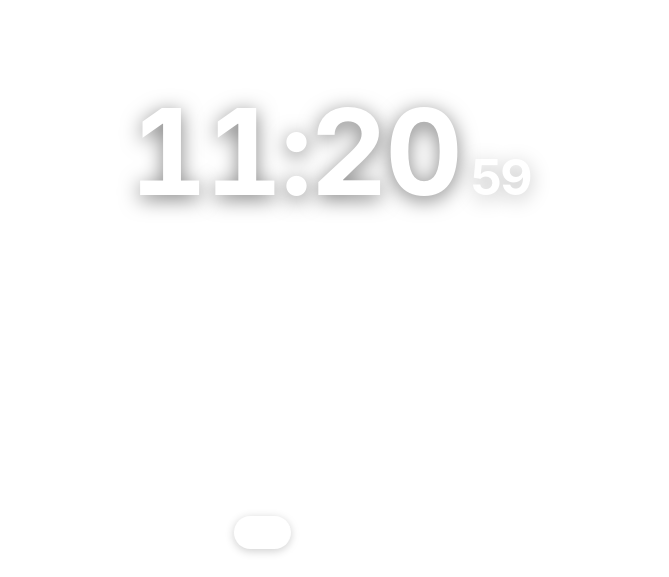
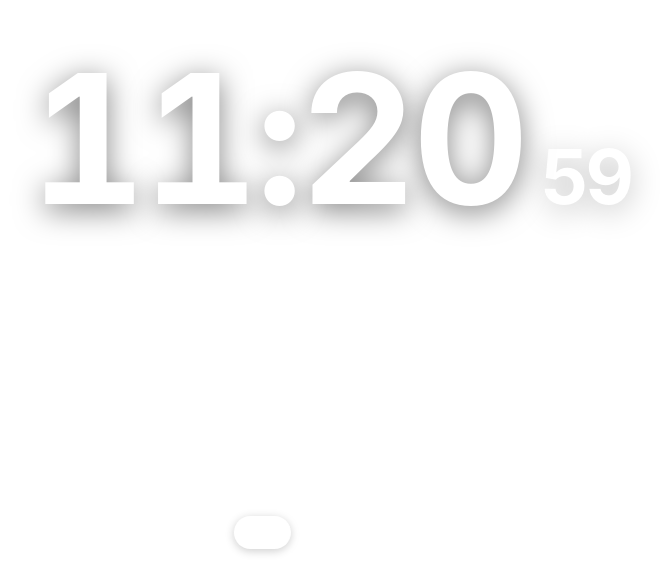
Before and after one commit to unkoalatw/clockomistry, a website: page obs.html in a window 1280 px wide. Shown: the part 223-800 px from the top of the page, without its empty margins (310-979 px from the left). Drawn offline with Linux system fonts and the light colour scheme; a web font is replaced by a local one.

Commit message:
UI: Scale standalone OBS layout up by 50%

```diff
--- a/obs.html
+++ b/obs.html
@@ -39,6 +39,8 @@
             text-align: center;
             width: 100%;
             max-width: 800px;
+            transform: scale(1.5);
+            transform-origin: center center;
         }
 
         /* Displays */
```
